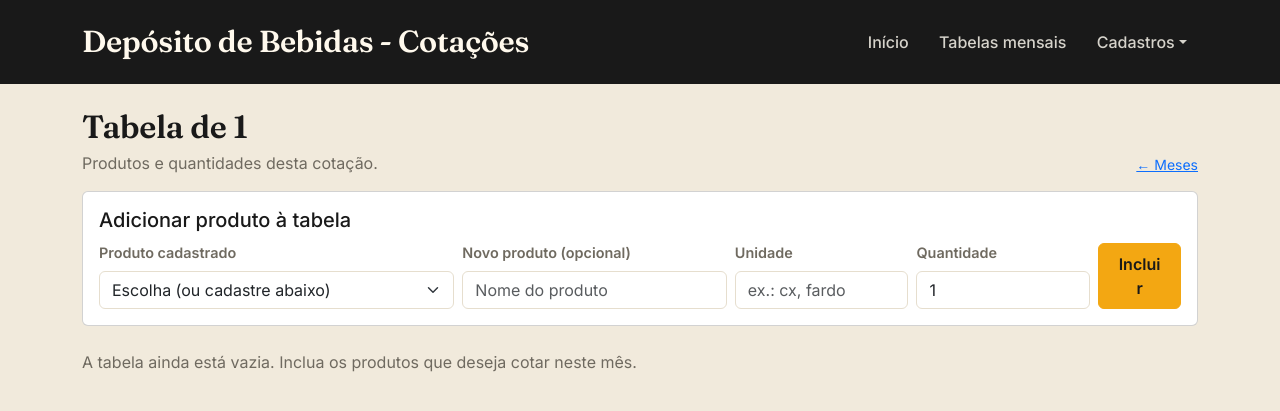
After one commit to willyannnz/Gestao_de_Cotacoes_Deposito_Roberto, a Flask app: page /meses/1 in a window 1280 px wide. The commit adds this page. Shown: the top 411 px of the page. Run offline with Flask 3, Linux system fonts and the light colour scheme; data that the repository does not hold is empty.

Commit message:
Adiciona funcionalidades para gerenciamento de cotações mensais, incluindo criação de tabelas mensais, registro de produtos e quantidades, e exibição de resumos na página inicial.

```diff
--- a/app/routes.py
+++ b/app/routes.py
@@ -1,4 +1,4 @@
-from datetime import date
+from datetime import date, datetime
 from flask import Blueprint, render_template, request, redirect, url_for, flash
 from .db import get_db
 from .ml_outlier import detectar_outliers
@@ -8,7 +8,122 @@ bp = Blueprint("main", __name__)
 
 @bp.route("/")
 def index():
-    return redirect(url_for("main.listar_fornecedores"))
+    mes_atual = date.today().strftime("%Y-%m")
+    db = get_db()
+    resumo = db.execute(
+        """SELECT COUNT(DISTINCT i.produto_id) AS produtos,
+                  COUNT(DISTINCT c.id) AS cotacoes,
+                  COUNT(DISTINCT c.fornecedor_id) AS fornecedores
+           FROM cotacao_mensal_item i
+           LEFT JOIN cotacao c ON c.produto_id = i.produto_id AND c.mes_referencia = i.mes_referencia
+           WHERE i.mes_referencia = ?""", (mes_atual,)
+    ).fetchone()
+    meses = db.execute(
+        """SELECT mes_referencia FROM cotacao_mensal
+           ORDER BY mes_referencia DESC LIMIT 6"""
+    ).fetchall()
+    db.close()
+    return render_template("inicio.html", mes_atual=mes_atual, resumo=resumo, meses=meses)
+
+
+# ---------- Tabelas mensais de cotação ----------
+@bp.route("/meses", methods=["GET", "POST"])
+def lista_meses():
+    db = get_db()
+    if request.method == "POST":
+        mes = request.form.get("mes", "").strip()
+        try:
+            datetime.strptime(mes, "%Y-%m")
+        except ValueError:
+            flash("Informe um mês válido.", "warning")
+        else:
+            db.execute("INSERT OR IGNORE INTO cotacao_mensal (mes_referencia) VALUES (?)", (mes,))
+            db.commit()
+            db.close()
+            return redirect(url_for("main.editar_lista_mes", mes=mes))
+        db.close()
+        return redirect(url_for("main.lista_meses"))
+
+    meses = db.execute(
+        """SELECT m.mes_referencia, COUNT(i.produto_id) AS total_produtos,
+                  COUNT(DISTINCT c.produto_id) AS produtos_com_cotacao
+           FROM cotacao_mensal m
+           LEFT JOIN cotacao_mensal_item i ON i.mes_referencia = m.mes_referencia
+           LEFT JOIN cotacao c ON c.mes_referencia = i.mes_referencia AND c.produto_id = i.produto_id
+           GROUP BY m.mes_referencia ORDER BY m.mes_referencia DESC"""
+    ).fetchall()
+    db.close()
+    return render_template("meses.html", meses=meses, mes_atual=date.today().strftime("%Y-%m"))
+
+
+@bp.route("/meses/<mes>", methods=["GET", "POST"])
+def editar_lista_mes(mes):
+    db = get_db()
+    db.execute("INSERT OR IGNORE INTO cotacao_mensal (mes_referencia) VALUES (?)", (mes,))
+    if request.method == "POST":
+        acao = request.form.get("acao")
+        if acao == "adicionar":
+            nome = request.form.get("novo_produto_nome", "").strip()
+            unidade = request.form.get("novo_produto_unidade", "").strip()
+            produto_id = request.form.get("produto_id")
+            if nome:
+                cur = db.execute("INSERT INTO produto (nome, unidade) VALUES (?, ?)", (nome, unidade))
+                produto_id = cur.lastrowid
+            quantidade = request.form.get("quantidade", "1")
+            try:
+                quantidade = float(quantidade)
+                if quantidade <= 0:
+                    raise ValueError
+            except ValueError:
+                flash("A quantidade precisa ser maior que zero.", "warning")
+            else:
+                if produto_id:
+                    db.execute(
+                        "INSERT OR IGNORE INTO cotacao_mensal_item (mes_referencia, produto_id, quantidade) VALUES (?, ?, ?)",
+                        (mes, produto_id, quantidade),
+                    )
+                    flash("Produto incluído na tabela do mês.", "success")
+                else:
+                    flash("Escolha um produto cadastrado ou informe um nome novo.", "warning")
+        elif acao == "remover":
+            item_id = request.form.get("item_id")
+            item = db.execute("SELECT produto_id FROM cotacao_mensal_item WHERE id = ? AND mes_referencia = ?", (item_id, mes)).fetchone()
+            if item:
+                tem_cotacao = db.execute(
+                    "SELECT 1 FROM cotacao WHERE mes_referencia = ? AND produto_id = ? LIMIT 1", (mes, item["produto_id"])
+                ).fetchone()
+                if tem_cotacao:
+                    flash("Esse produto já tem cotações neste mês; mantenha-o na tabela para preservar o contexto.", "warning")
+                else:
+                    db.execute("DELETE FROM cotacao_mensal_item WHERE id = ?", (item_id,))
+                    flash("Produto removido da tabela do mês.", "success")
+        elif acao == "quantidade":
+            item_id = request.form.get("item_id")
+            try:
+                quantidade = float(request.form.get("quantidade", ""))
+                if quantidade <= 0:
+                    raise ValueError
+                db.execute(
+                    "UPDATE cotacao_mensal_item SET quantidade = ? WHERE id = ? AND mes_referencia = ?",
+                    (quantidade, item_id, mes),
+                )
+                flash("Quantidade atualizada.", "success")
+            except ValueError:
+                flash("A quantidade precisa ser maior que zero.", "warning")
+        db.commit()
+        db.close()
+        return redirect(url_for("main.editar_lista_mes", mes=mes))
+
+    produtos = db.execute("SELECT * FROM produto ORDER BY nome").fetchall()
+    itens = db.execute(
+        """SELECT i.id, i.quantidade, p.id AS produto_id, p.nome, p.unidade,
+                  COUNT(c.id) AS total_cotacoes
+           FROM cotacao_mensal_item i JOIN produto p ON p.id = i.produto_id
+           LEFT JOIN cotacao c ON c.produto_id = i.produto_id AND c.mes_referencia = i.mes_referencia
+           WHERE i.mes_referencia = ? GROUP BY i.id ORDER BY p.nome""", (mes,)
+    ).fetchall()
+    db.close()
+    return render_template("mes_cotacao.html", mes=mes, produtos=produtos, itens=itens)
 
 
 # ---------- Fornecedores (UC01) ----------
@@ -52,11 +167,46 @@ def registrar_cotacao():
     db = get_db()
 
     if request.method == "POST":
-        produto_id = request.form["produto_id"]
-        fornecedor_id = request.form["fornecedor_id"]
+        produto_id = request.form.get("produto_id")
+        fornecedor_id = request.form.get("fornecedor_id")
+        novo_fornecedor_nome = request.form.get("novo_fornecedor_nome", "").strip()
+
+        if not produto_id:
+            flash("Escolha um produto da tabela mensal.", "warning")
+            db.close()
+            return redirect(url_for("main.registrar_cotacao", mes=request.form.get("mes_referencia", "")))
+
+        if not fornecedor_id and not novo_fornecedor_nome:
+            flash("Escolhe um fornecedor já cadastrado ou digita um novo.", "warning")
+            db.close()
+            return redirect(url_for("main.registrar_cotacao", mes=request.form.get("mes_referencia", "")))
+
+        # cria fornecedor na hora, se for o caso
+        if novo_fornecedor_nome:
+            cur = db.execute(
+                "INSERT OR IGNORE INTO fornecedor (nome) VALUES (?)", (novo_fornecedor_nome,)
+            )
+            row = db.execute(
+                "SELECT id FROM fornecedor WHERE nome = ?", (novo_fornecedor_nome,)
+            ).fetchone()
+            fornecedor_id = row["id"]
+
         preco = float(request.form["preco"])
-        data_cotacao = request.form["data_cotacao"]  # vem do calendário HTML, formato YYYY-MM-DD sempre
-        mes_referencia = data_cotacao[:7]  # deriva o mês direto da data — nunca digitado à mão, nunca diverge
+        mes_referencia = request.form.get("mes_referencia", "").strip()
+        try:
+            datetime.strptime(mes_referencia, "%Y-%m")
+        except ValueError:
+            flash("Mês de cotação inválido.", "warning")
+            db.close()
+            return redirect(url_for("main.lista_meses"))
+
+        if not db.execute(
+            "SELECT 1 FROM cotacao_mensal_item WHERE mes_referencia = ? AND produto_id = ?",
+            (mes_referencia, produto_id),
+        ).fetchone():
+            flash("Inclua esse produto na tabela do mês antes de registrar a cotação.", "warning")
+            db.close()
+            return redirect(url_for("main.editar_lista_mes", mes=mes_referencia))
 
         # checa outlier contra as outras cotações já registradas do mesmo produto/mês
         outras = db.execute(
@@ -68,8 +218,10 @@ def registrar_cotacao():
         suspeito = resultado[-1][1]  # o preço que acabou de entrar é o último da lista
 
         db.execute(
-            """INSERT OR REPLACE INTO cotacao (produto_id, fornecedor_id, preco, mes_referencia)
-               VALUES (?, ?, ?, ?)""",
+            """INSERT INTO cotacao (produto_id, fornecedor_id, preco, mes_referencia)
+               VALUES (?, ?, ?, ?)
+               ON CONFLICT(produto_id, fornecedor_id, mes_referencia)
+               DO UPDATE SET preco = excluded.preco, data_registro = CURRENT_TIMESTAMP""",
             (produto_id, fornecedor_id, preco, mes_referencia),
         )
         db.commit()
@@ -80,13 +232,18 @@ def registrar_cotacao():
         else:
             flash("Cotação registrada.", "success")
 
-        return redirect(url_for("main.registrar_cotacao"))
+        return redirect(url_for("main.registrar_cotacao", mes=mes_referencia))
 
-    produtos = db.execute("SELECT * FROM produto ORDER BY nome").fetchall()
+    mes = request.args.get("mes", date.today().strftime("%Y-%m"))
+    produtos = db.execute(
+        "SELECT p.* FROM produto p JOIN cotacao_mensal_item i ON i.produto_id = p.id WHERE i.mes_referencia = ? ORDER BY p.nome",
+        (mes,),
+    ).fetchall()
+    db.execute("INSERT OR IGNORE INTO cotacao_mensal (mes_referencia) VALUES (?)", (mes,))
+    db.commit()
     fornecedores = db.execute("SELECT * FROM fornecedor ORDER BY nome").fetchall()
     db.close()
-    data_hoje = date.today().isoformat()
-    return render_template("registrar_cotacao.html", produtos=produtos, fornecedores=fornecedores, data_hoje=data_hoje)
+    return render_template("registrar_cotacao.html", produtos=produtos, fornecedores=fornecedores, mes=mes)
 
 
 # ---------- Consolidado Mensal — aplica RN01 ----------
@@ -95,10 +252,12 @@ def consolidado(mes):
     db = get_db()
     vencedoras = db.execute(
         """
-        SELECT p.nome AS produto, f.nome AS fornecedor_vencedor, c.preco
+        SELECT p.nome AS produto, f.nome AS fornecedor_vencedor, c.preco, i.quantidade,
+               c.preco * i.quantidade AS subtotal
         FROM cotacao c
         JOIN produto p ON p.id = c.produto_id
         JOIN fornecedor f ON f.id = c.fornecedor_id
+        JOIN cotacao_mensal_item i ON i.produto_id = c.produto_id AND i.mes_referencia = c.mes_referencia
         WHERE c.mes_referencia = ?
         AND c.preco = (
             SELECT MIN(c2.preco) FROM cotacao c2
@@ -126,22 +285,26 @@ def todas_cotacoes(mes):
 
     rows = db.execute(
         """
-        SELECT c.id AS cotacao_id, p.nome AS produto, f.nome AS fornecedor, c.preco
-        FROM cotacao c
-        JOIN produto p ON p.id = c.produto_id
-        JOIN fornecedor f ON f.id = c.fornecedor_id
-        WHERE c.mes_referencia = ?
+        SELECT p.id AS produto_id, p.nome AS produto, f.nome AS fornecedor,
+               c.id AS cotacao_id, c.preco
+        FROM cotacao_mensal_item i
+        JOIN produto p ON p.id = i.produto_id
+        LEFT JOIN cotacao c ON c.produto_id = i.produto_id AND c.mes_referencia = i.mes_referencia
+        LEFT JOIN fornecedor f ON f.id = c.fornecedor_id
+        WHERE i.mes_referencia = ?
         ORDER BY p.nome, f.nome
         """,
         (mes,),
     ).fetchall()
     db.close()
 
-    fornecedores = sorted({r["fornecedor"] for r in rows})
+    fornecedores = sorted({r["fornecedor"] for r in rows if r["fornecedor"]})
 
     produtos = {}
     for r in rows:
-        produtos.setdefault(r["produto"], {})[r["fornecedor"]] = {"preco": r["preco"], "id": r["cotacao_id"]}
+        produtos.setdefault(r["produto"], {})
+        if r["fornecedor"]:
+            produtos[r["produto"]][r["fornecedor"]] = {"preco": r["preco"], "id": r["cotacao_id"]}
 
     tabela = []
     for produto, precos in produtos.items():
@@ -180,10 +343,12 @@ def pedido_por_fornecedor(mes):
     db = get_db()
     vencedoras = db.execute(
         """
-        SELECT p.nome AS produto, f.nome AS fornecedor, c.preco
+        SELECT p.nome AS produto, f.nome AS fornecedor, c.preco, i.quantidade,
+               c.preco * i.quantidade AS subtotal
         FROM cotacao c
         JOIN produto p ON p.id = c.produto_id
         JOIN fornecedor f ON f.id = c.fornecedor_id
+        JOIN cotacao_mensal_item i ON i.produto_id = c.produto_id AND i.mes_referencia = c.mes_referencia
         WHERE c.mes_referencia = ?
         AND c.preco = (
             SELECT MIN(c2.preco) FROM cotacao c2
@@ -197,66 +362,9 @@ def pedido_por_fornecedor(mes):
 
     por_fornecedor = {}
     for r in vencedoras:
-        por_fornecedor.setdefault(r["fornecedor"], []).append({"produto": r["produto"], "preco": r["preco"]})
+        por_fornecedor.setdefault(r["fornecedor"], []).append(
+            {"produto": r["produto"], "preco": r["preco"], "quantidade": r["quantidade"], "subtotal": r["subtotal"]}
+        )
 
     fornecedores = sorted(por_fornecedor.keys())
     return render_template("pedido.html", por_fornecedor=por_fornecedor, fornecedores=fornecedores, mes=mes)
-
-
-# ---------- Lista de Produtos do Mês (base pra futura UC06 — pendências) ----------
-def _mes_anterior(mes):
-    ano, m = map(int, mes.split("-"))
-    if m == 1:
-        return f"{ano - 1}-12"
-    return f"{ano}-{m - 1:02d}"
-
-
-@bp.route("/lista-mes/<mes>", methods=["GET", "POST"])
-def lista_mes(mes):
-    db = get_db()
-
-    if request.method == "POST":
-        if request.form.get("acao") == "copiar_anterior":
-            mes_ant = _mes_anterior(mes)
-            db.execute(
-                """INSERT OR IGNORE INTO lista_mes (produto_id, mes_referencia)
-                   SELECT produto_id, ? FROM lista_mes WHERE mes_referencia = ?""",
-                (mes, mes_ant),
-            )
-            db.commit()
-            flash(f"Lista copiada de {mes_ant}.", "success")
-        else:
-            selecionados = request.form.getlist("produto_id")
-            db.execute("DELETE FROM lista_mes WHERE mes_referencia = ?", (mes,))
-            for pid in selecionados:
-                db.execute(
-                    "INSERT INTO lista_mes (produto_id, mes_referencia) VALUES (?, ?)",
-                    (pid, mes),
-                )
-            db.commit()
-            flash("Lista do mês salva.", "success")
-        db.close()
-        return redirect(url_for("main.lista_mes", mes=mes))
-
-    produtos = db.execute("SELECT * FROM produto ORDER BY nome").fetchall()
-    selecionados_ids = {
-        r["produto_id"]
-        for r in db.execute(
-            "SELECT produto_id FROM lista_mes WHERE mes_referencia = ?", (mes,)
-        ).fetchall()
-    }
-
-    mes_ant = _mes_anterior(mes)
-    tem_lista_anterior = db.execute(
-        "SELECT 1 FROM lista_mes WHERE mes_referencia = ? LIMIT 1", (mes_ant,)
-    ).fetchone() is not None
-
-    db.close()
-    return render_template(
-        "lista_mes.html",
-        produtos=produtos,
-        selecionados_ids=selecionados_ids,
-        mes=mes,
-        mes_anterior=mes_ant,
-        tem_lista_anterior=tem_lista_anterior,
-    )
--- a/static/style.css
+++ b/static/style.css
@@ -1,16 +1,16 @@
-/* ---------- Paleta: depósito de bebidas — verde-garrafa + âmbar ---------- */
+/* ---------- Paleta: âmbar industrial ---------- */
 :root {
-  --color-bg: #ECE7D8;
-  --color-surface: #FFFFFF;
-  --color-ink: #21281F;
-  --color-ink-soft: #55604F;
-  --color-primary: #2F6F4E;
-  --color-primary-dark: #1F4F37;
-  --color-accent: #C97A2B;
-  --color-accent-soft: #F3DFBF;
-  --color-border: #D9D3C0;
-  --color-win-bg: #DCEBDF;
-  --color-win-text: #1F4F37;
+  --color-bg: #F1EADC;
+  --color-surface: #FFF9ED;
+  --color-ink: #191919;
+  --color-ink-soft: #6F6A60;
+  --color-primary: #F3A712;
+  --color-primary-dark: #191919;
+  --color-accent: #D86A2B;
+  --color-accent-soft: #F1EADC;
+  --color-border: #E6DECE;
+  --color-win-bg: #FFF0BF;
+  --color-win-text: #191919;
 
   --font-display: "Fraunces", Georgia, serif;
   --font-body: "Inter", system-ui, sans-serif;
@@ -47,13 +47,13 @@ p.text-muted {
 }
 
 .navbar-brand {
-  color: #F3EEDD !important;
+  color: #FFF9ED !important;
   font-size: 1.9rem;
 
 }
 
 .navbar-nav .nav-link {
-  color: #D9E6DC !important;
+  color: #D6D3CB !important;
   font-weight: 500;
   margin-left: 0.5rem;
   border-radius: 6px;
@@ -62,8 +62,8 @@ p.text-muted {
 }
 
 .navbar-nav .nav-link:hover {
-  background: rgba(255, 255, 255, 0.08);
-  color: #FFFFFF !important;
+  background: rgba(255, 255, 255, 0.1);
+  color: #F3A712 !important;
 }
 
 /* ---------- Formulários ---------- */
@@ -80,26 +80,46 @@ p.text-muted {
 
 .form-control:focus, .form-select:focus {
   border-color: var(--color-primary);
-  box-shadow: 0 0 0 0.2rem rgba(47, 111, 78, 0.15);
+  box-shadow: 0 0 0 0.2rem rgba(243, 167, 18, 0.22);
 }
 
 .btn-primary {
   background: var(--color-primary);
   border-color: var(--color-primary);
+  color: var(--color-ink);
   border-radius: 6px;
   font-weight: 600;
   padding: 0.5rem 1.1rem;
 }
 
 .btn-primary:hover {
-  background: var(--color-primary-dark);
-  border-color: var(--color-primary-dark);
+  background: var(--color-accent);
+  border-color: var(--color-accent);
+  color: #FFFFFF;
 }
 
 /* ---------- Listas ---------- */
 .list-group-item {
   border-color: var(--color-border);
   background: var(--color-surface);
+}
+
+.month-row {
+  display: flex;
+  align-items: center;
+  justify-content: space-between;
+  padding: 0.8rem 0;
+  color: var(--color-ink);
+  text-decoration: none;
+  border-bottom: 1px solid var(--color-border);
+}
+
+.month-row:hover {
+  color: var(--color-accent);
+}
+
+.month-row small {
+  color: var(--color-ink-soft);
 }
 
 /* ---------- Tabelas ---------- */
@@ -110,8 +130,8 @@ p.text-muted {
 }
 
 .table thead th {
-  background: var(--color-primary);
-  color: #F3EEDD;
+  background: var(--color-primary-dark);
+  color: #FFF9ED;
   font-weight: 600;
   border: none;
 }
@@ -144,7 +164,7 @@ p.text-muted {
   position: absolute;
   left: 0; top: 0; bottom: 0;
   width: 3px;
-  background: var(--color-primary);
+  background: var(--color-accent);
 }
 
 /* ---------- Alertas ---------- */
--- a/templates/base.html
+++ b/templates/base.html
@@ -12,15 +12,17 @@
 <body>
 <nav class="navbar navbar-expand navbar-dark bg-dark mb-4">
     <div class="container">
-        <a class="navbar-brand" href="{{ url_for('main.index') }}">Cotação - Depósito</a>
-        <div class="navbar-nav">
-            <a class="nav-link" href="{{ url_for('main.listar_fornecedores') }}">Fornecedores</a>
-            <a class="nav-link" href="{{ url_for('main.listar_produtos') }}">Produtos</a>
-            <a class="nav-link" href="{{ url_for('main.registrar_cotacao') }}">Registrar Cotação</a>
-            <a class="nav-link" href="{{ url_for('main.consolidado', mes=mes_atual_nav) }}">Consolidado</a>
-            <a class="nav-link" href="{{ url_for('main.todas_cotacoes', mes=mes_atual_nav) }}">Todas as Cotações</a>
-            <a class="nav-link" href="{{ url_for('main.pedido_por_fornecedor', mes=mes_atual_nav) }}">Pedido de Compra</a>
-            <a class="nav-link" href="{{ url_for('main.lista_mes', mes=mes_atual_nav) }}">Lista do Mês</a>
+        <a class="navbar-brand" href="{{ url_for('main.index') }}">Depósito de Bebidas - Cotações</a>
+        <div class="navbar-nav align-items-lg-center">
+            <a class="nav-link" href="{{ url_for('main.index') }}">Início</a>
+            <a class="nav-link" href="{{ url_for('main.lista_meses') }}">Tabelas mensais</a>
+            <div class="nav-item dropdown">
+                <a class="nav-link dropdown-toggle" href="#" role="button" data-bs-toggle="dropdown" aria-expanded="false">Cadastros</a>
+                <ul class="dropdown-menu">
+                    <li><a class="dropdown-item" href="{{ url_for('main.listar_produtos') }}">Produtos</a></li>
+                    <li><a class="dropdown-item" href="{{ url_for('main.listar_fornecedores') }}">Fornecedores</a></li>
+                </ul>
+            </div>
         </div>
     </div>
 </nav>
--- a/templates/consolidado.html
+++ b/templates/consolidado.html
@@ -3,17 +3,19 @@
 <h2>Consolidado — {{ mes }}</h2>
 <table class="table table-striped">
     <thead>
-        <tr><th>Produto</th><th>Fornecedor vencedor</th><th>Preço</th></tr>
+        <tr><th>Produto</th><th>Fornecedor vencedor</th><th>Quantidade</th><th>Preço unitário</th><th>Subtotal</th></tr>
     </thead>
     <tbody>
         {% for v in vencedoras %}
         <tr>
             <td>{{ v.produto }}</td>
             <td>{{ v.fornecedor_vencedor }}</td>
+            <td>{{ v.quantidade }}</td>
             <td>R$ {{ "%.2f"|format(v.preco) }}</td>
+            <td>R$ {{ "%.2f"|format(v.subtotal) }}</td>
         </tr>
         {% else %}
-        <tr><td colspan="3" class="text-muted">Nenhuma cotação registrada pra esse mês ainda.</td></tr>
+        <tr><td colspan="5" class="text-muted">Nenhuma cotação registrada pra esse mês ainda.</td></tr>
         {% endfor %}
     </tbody>
 </table>
--- /dev/null
+++ b/templates/mes_cotacao.html
@@ -0,0 +1,27 @@
+{% extends "base.html" %}
+{% block content %}
+<div class="d-flex justify-content-between align-items-end mb-3">
+    <div><h2>Tabela de {{ mes }}</h2><p class="text-muted mb-0">Produtos e quantidades desta cotação.</p></div>
+    <a class="small" href="{{ url_for('main.lista_meses') }}">← Meses</a>
+</div>
+
+<form method="post" class="card card-body mb-4">
+    <input type="hidden" name="acao" value="adicionar">
+    <h5>Adicionar produto à tabela</h5>
+    <div class="row g-2 align-items-end">
+        <div class="col-md-4"><label class="form-label">Produto cadastrado</label><select name="produto_id" class="form-select"><option value="">Escolha (ou cadastre abaixo)</option>{% for p in produtos %}<option value="{{ p.id }}">{{ p.nome }}{% if p.unidade %} — {{ p.unidade }}{% endif %}</option>{% endfor %}</select></div>
+        <div class="col-md-3"><label class="form-label">Novo produto (opcional)</label><input name="novo_produto_nome" class="form-control" placeholder="Nome do produto"></div>
+        <div class="col-md-2"><label class="form-label">Unidade</label><input name="novo_produto_unidade" class="form-control" placeholder="ex.: cx, fardo"></div>
+        <div class="col-md-2"><label class="form-label">Quantidade</label><input type="number" min="0.01" step="0.01" name="quantidade" value="1" class="form-control" required></div>
+        <div class="col-md-1"><button class="btn btn-primary w-100">Incluir</button></div>
+    </div>
+</form>
+
+{% if itens %}
+<div class="d-flex justify-content-between align-items-center mb-2"><h5 class="mb-0">Produtos ({{ itens|length }})</h5><a class="btn btn-primary" href="{{ url_for('main.registrar_cotacao', mes=mes) }}">Registrar preços</a></div>
+<div class="table-responsive"><table class="table table-striped align-middle"><thead><tr><th>Produto</th><th>Quantidade</th><th>Cotações</th><th></th></tr></thead><tbody>
+{% for item in itens %}<tr><td>{{ item.nome }}{% if item.unidade %}<small class="text-muted"> · {{ item.unidade }}</small>{% endif %}</td><td><form method="post" class="d-flex gap-2"><input type="hidden" name="acao" value="quantidade"><input type="hidden" name="item_id" value="{{ item.id }}"><input type="number" min="0.01" step="0.01" name="quantidade" value="{{ item.quantidade }}" class="form-control form-control-sm" style="max-width: 110px"><button class="btn btn-outline-secondary btn-sm">Salvar</button></form></td><td>{{ item.total_cotacoes }}</td><td><form method="post" onsubmit="return confirm('Remover o produto desta tabela?');"><input type="hidden" name="acao" value="remover"><input type="hidden" name="item_id" value="{{ item.id }}"><button class="btn btn-outline-danger btn-sm">Remover</button></form></td></tr>{% endfor %}
+</tbody></table></div>
+<p class="small text-muted mt-3 mb-0">Resultados: <a href="{{ url_for('main.todas_cotacoes', mes=mes) }}">todas as cotações</a> · <a href="{{ url_for('main.consolidado', mes=mes) }}">menores preços</a> · <a href="{{ url_for('main.pedido_por_fornecedor', mes=mes) }}">pedido por fornecedor</a></p>
+{% else %}<p class="text-muted">A tabela ainda está vazia. Inclua os produtos que deseja cotar neste mês.</p>{% endif %}
+{% endblock %}
--- a/templates/pedido.html
+++ b/templates/pedido.html
@@ -16,12 +16,12 @@
         <ul class="list-group mb-2">
             {% for item in por_fornecedor[f] %}
             <li class="list-group-item d-flex justify-content-between">
-                <span>{{ item.produto }}</span>
-                <span>R$ {{ "%.2f"|format(item.preco) }}</span>
+                <span>{{ item.produto }} <small class="text-muted">× {{ item.quantidade }} · R$ {{ "%.2f"|format(item.preco) }} cada</small></span>
+                <strong>R$ {{ "%.2f"|format(item.subtotal) }}</strong>
             </li>
             {% endfor %}
         </ul>
-        <p class="text-end fw-bold">Total com {{ f }}: R$ {{ "%.2f"|format(por_fornecedor[f]|sum(attribute="preco")) }}</p>
+        <p class="text-end fw-bold">Total com {{ f }}: R$ {{ "%.2f"|format(por_fornecedor[f]|sum(attribute="subtotal")) }}</p>
     </div>
     {% endfor %}
 </div>
```
Also changed, not shown: app/db.py (+9 -0 lines), database/schema.sql (+14 -8 lines), templates/inicio.html (added, +30 -0 lines), templates/meses.html (added, +20 -0 lines), templates/registrar_cotacao.html (+11 -10 lines), README.md, requirements.txt (line endings or trailing spaces).
